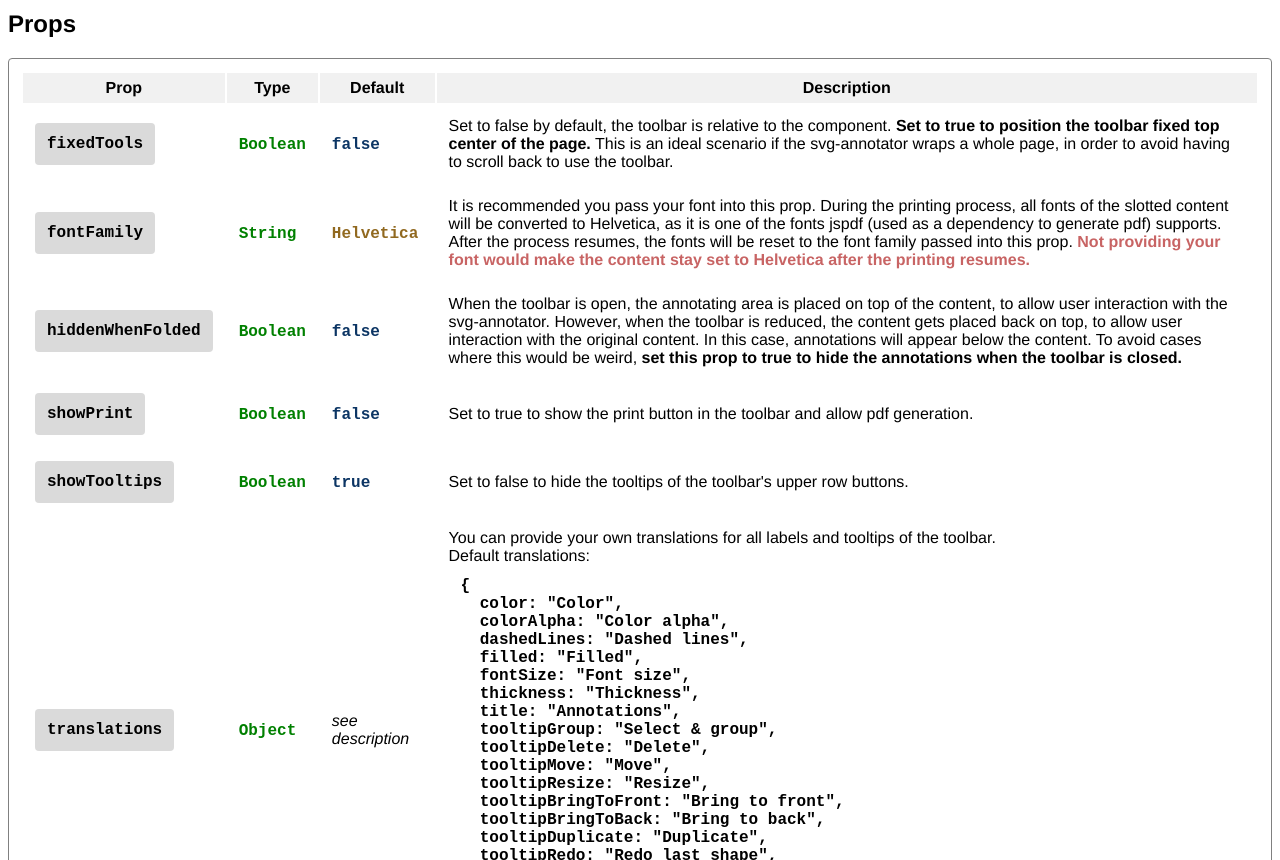
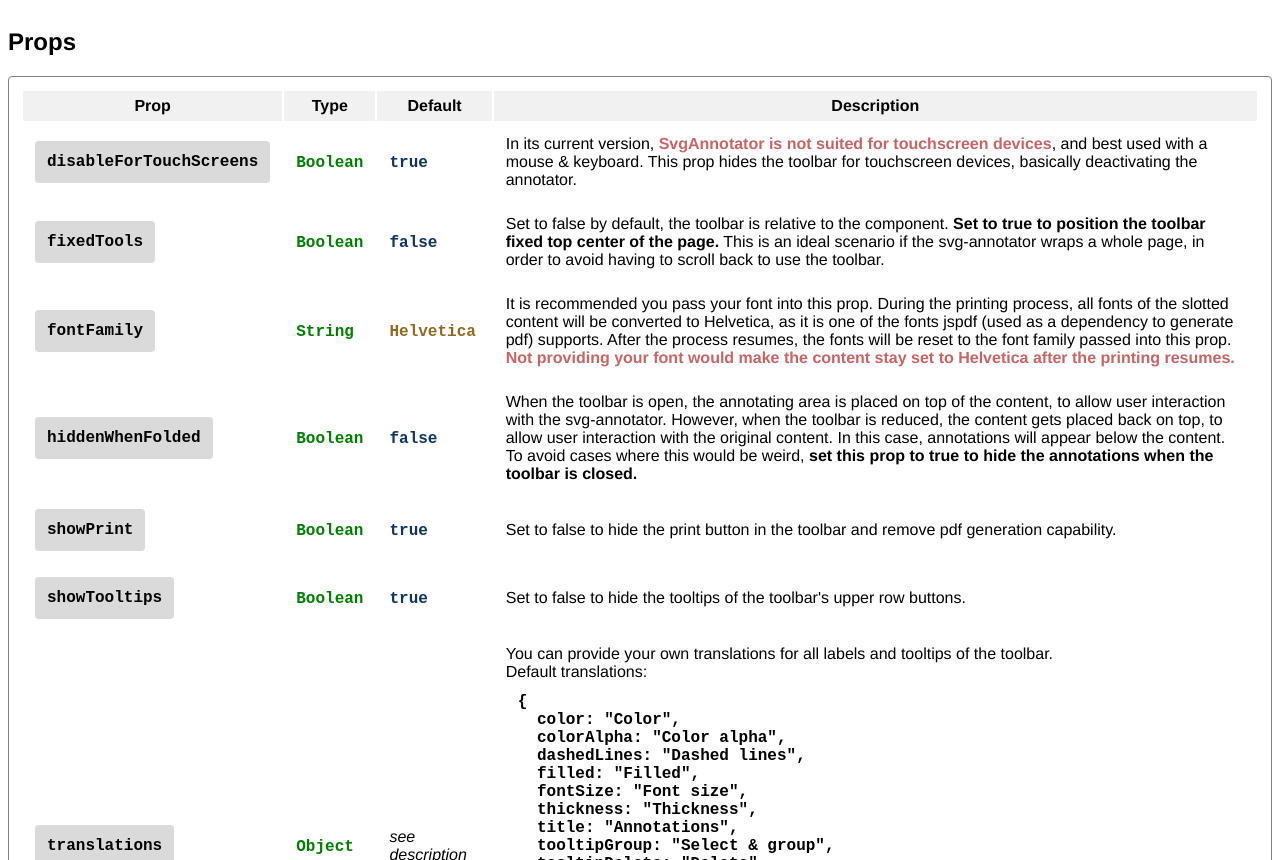
Before and after one commit to graphieros/svg-annotator, a Vue app: page / in a window 1280 px wide. Shown: the part 1940-2800 px from the top of the page. Built offline with nearby package versions, Linux system fonts and the light colour scheme.

Commit message:
update props

```diff
--- a/src/App.vue
+++ b/src/App.vue
@@ -7,6 +7,8 @@
       <b>
         On-the-go client side content annotation & pdf generation
       </b>
+       <br>
+        (not suited for touchscreen only devices)
     </p>
       <code>npm i svg-annotator</code>
     <nav class="menu menu__wrapper">
@@ -167,6 +169,27 @@
       <tr>
         <td>
           <code>
+            disableForTouchScreens
+          </code>
+        </td>
+        <td>
+          <span class="green">
+            Boolean
+          </span>
+        </td>
+        <td>
+          <span class="blue">
+            true
+          </span>
+        </td>
+        <td>
+           In its current version, <b style="color: rgb(200,100,100);">SvgAnnotator is not suited for touchscreen devices</b>, and best used with a mouse & keyboard. This prop hides the toolbar for touchscreen devices, basically deactivating the annotator.
+        </td>
+      </tr>
+
+      <tr>
+        <td>
+          <code>
         fixedTools
           </code>
         </td>
@@ -240,11 +263,11 @@
         </td>
         <td>
           <span class="blue">
-            false
+            true
           </span>
         </td>
         <td>
-           Set to true to show the print button in the toolbar and allow pdf generation.
+           Set to false to hide the print button in the toolbar and remove pdf generation capability.
         </td>
       </tr>
 
--- a/src/components/SvgAnnotator.vue
+++ b/src/components/SvgAnnotator.vue
@@ -1,6 +1,6 @@
 <template>
   <div :style="`font-family:${fontFamily}`">
-    <div data-html2canvas-ignore>
+    <div data-html2canvas-ignore v-if="!isTouchScreen">
       <details
         @toggle="toggleSummary"
         :style="`${
@@ -805,18 +805,6 @@
         :viewBox="`0 0 ${svgWidth} ${svgHeight}`"
         :width="sourceWidth"
         :height="sourceHeight"
-        @pointerdown="chooseAction($event)"
-        @pointerup="resetDraw"
-        @pointermove="
-          setPointer($event);
-          chooseMove($event);
-        "
-        @pointerout="
-          preventEdit = true;
-          hoveredShapeId = undefined;
-        "
-        @pointerover="allowEditAndHoverShapes($event)"
-        @click="clickSvg($event)"
         style="position: absolute; top: 0; left: 0"
       >
         <g
@@ -824,10 +812,6 @@
           :key="`shape_${i}`"
           :id="shape.id"
           v-html="shape"
-          @click="
-            clickShape($event);
-            isMoveMode = false;
-          "
         ></g>
       </svg>
       <slot></slot>
@@ -842,6 +826,8 @@
         :width="sourceWidth"
         :height="sourceHeight"
         @pointerdown="chooseAction($event)"
+        @touchmove="setPointer($event); chooseMove($event)"
+        @touchend="resetDraw"
         @pointerup="resetDraw"
         @pointermove="
           setPointer($event);
@@ -901,6 +887,10 @@ import JsPDF from "jspdf";
 export default {
   name: "SvgAnnotator",
   props: {
+    disableForTouchScreens: {
+      type: Boolean,
+      default: true,
+    },
     fixedTools: {
       type: Boolean,
       default: false,
@@ -915,7 +905,7 @@ export default {
     },
     showPrint: {
       type: Boolean,
-      default: false,
+      default: true,
     },
     showTooltips: {
       type: Boolean,
@@ -977,6 +967,7 @@ export default {
       isSelectMode: false,
       isSummaryOpen: false,
       isTextMode: false,
+      isTouchScreen: false,
       isUnderline: false,
       isWriting: false,
       lastSelectedShape: undefined,
@@ -1373,6 +1364,10 @@ export default {
     window.addEventListener("keydown", (e) => {
       this.write(e);
     });
+
+    this.isTouchScreen = (function IIFE () {
+      return ('ontouchstart' in window) || (navigator.maxTouchPoints > 0) || (navigator.msMaxTouchPoints > 0)
+    })() && this.disableForTouchScreens;
   },
   destroyed() {
     window.removeEventListener("keydown", (e) => {
```
